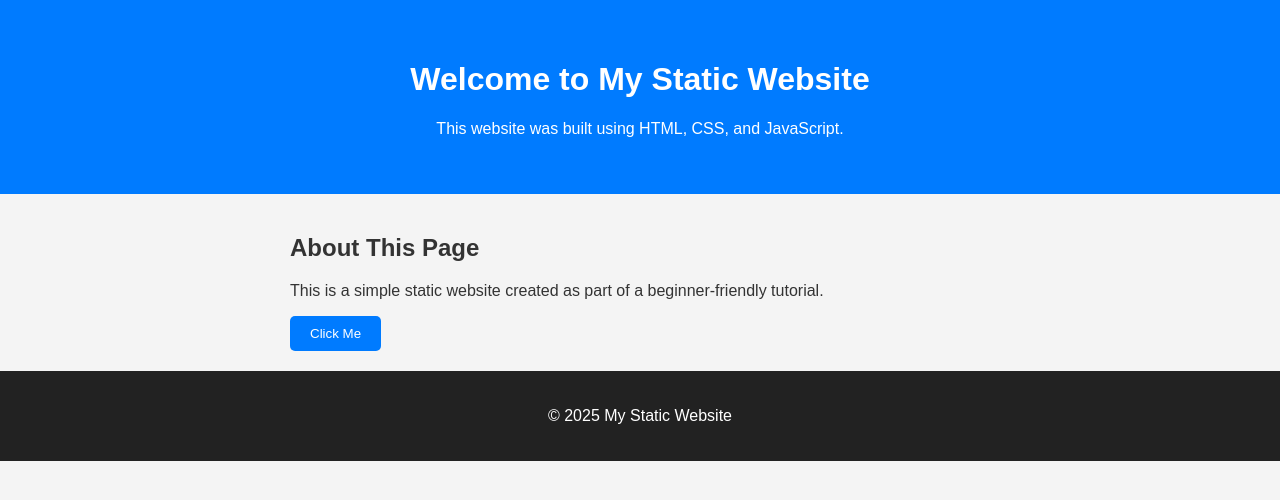
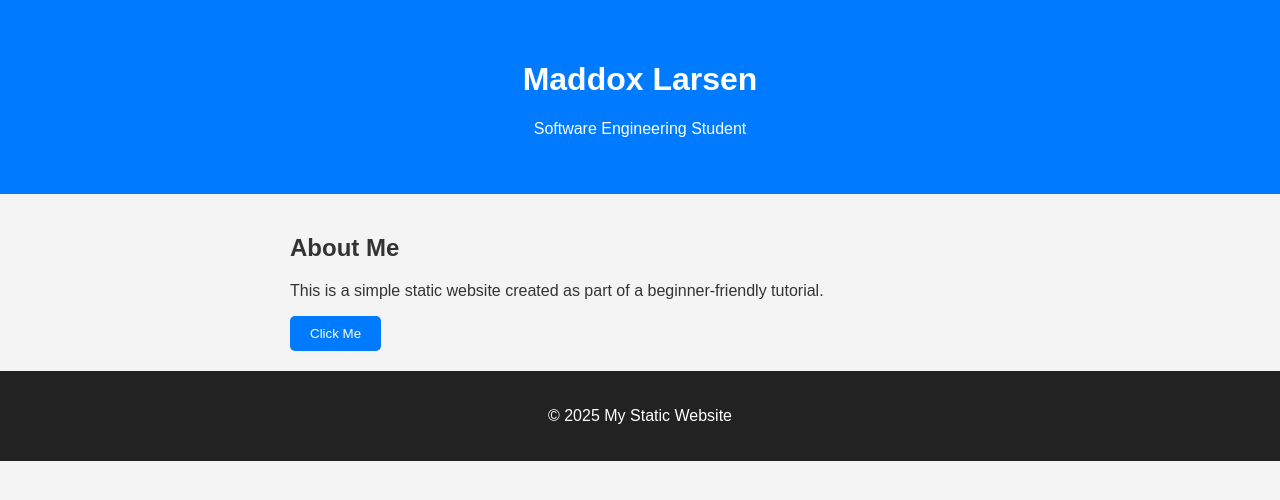
Before and after one commit to maddoxlarsen9-create/My-Portfolio-Webpage, a plain HTML site: page index.html in a window 1280 px wide. Drawn offline with Linux system fonts and the light colour scheme.

Commit message:
Testing text changes

```diff
--- a/index.html
+++ b/index.html
@@ -9,12 +9,12 @@
 <body>
 
     <header>
-        <h1>Welcome to My Static Website</h1>
-        <p>This website was built using HTML, CSS, and JavaScript.</p>
+        <h1>Maddox Larsen</h1>
+        <p>Software Engineering Student</p>
     </header>
 
-    <section id="about">
-        <h2>About This Page</h2>
+    <section id="introduction">
+        <h2>About Me</h2>
         <p>This is a simple static website created as part of a beginner-friendly tutorial.</p>
         <button id="changeTextBtn">Click Me</button>
     </section>
```
